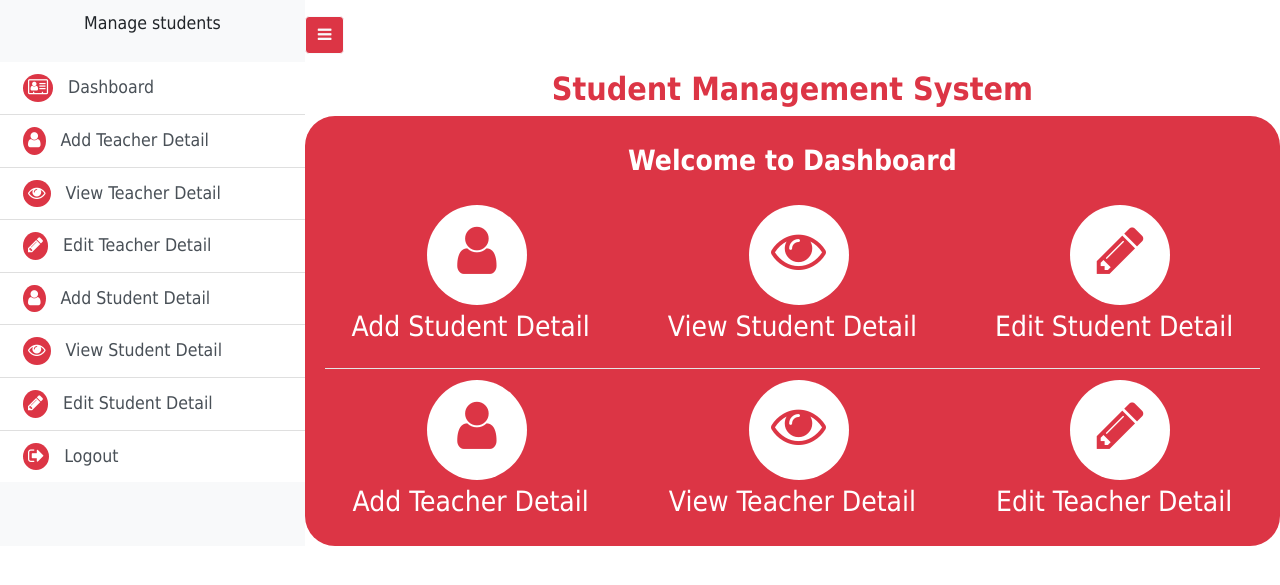
After one commit to Jaydeep-Yadav/Student-Management-System, a PHP site: page /main.php in a window 1280 px wide. The commit adds this page. Shown: the top 585 px of the page. Run offline with PHP 8.4, Linux system fonts and the light colour scheme.

Commit message:
Dashboard and Sidebar Design

```diff
--- /dev/null
+++ b/main.php
@@ -0,0 +1,151 @@
+<!DOCTYPE html>
+<html lang="en">
+
+<head>
+    <meta charset="UTF-8">
+    <meta http-equiv="X-UA-Compatible" content="IE=edge">
+    <meta name="viewport" content="width=device-width, initial-scale=1.0">
+    <title>Student Management System</title>
+
+    <link rel="stylesheet" href="https://cdn.jsdelivr.net/npm/bootstrap@4.6.1/dist/css/bootstrap.min.css">
+    <script src="https://cdn.jsdelivr.net/npm/jquery@3.6.0/dist/jquery.slim.min.js"></script>
+    <script src="https://cdn.jsdelivr.net/npm/popper.js@1.16.1/dist/umd/popper.min.js"></script>
+    <script src="https://cdn.jsdelivr.net/npm/bootstrap@4.6.1/dist/js/bootstrap.bundle.min.js"></script>
+
+    <meta name="viewport" content="width=device-width, initial-scale=1">
+    <link rel="stylesheet" href="https://cdnjs.cloudflare.com/ajax/libs/font-awesome/4.7.0/css/font-awesome.min.css">
+
+    <link rel="stylesheet" href="sidebar.css">
+
+    <!-- //!Button Logic -->
+    <script>
+        jQuery(document).ready(function($) {
+            $('#toggler').click(function(event) {
+                event.preventDefault();
+                $('#wrap').toggleClass('toggled');
+
+            });
+        });
+    </script>
+</head>
+
+<body>
+    <div class="d-flex" id="wrap">
+        <div class="sidebar bg-light border-light">
+
+            <div class="sidebar-heading">
+                <p class="text-center">Manage students</p>
+            </div>
+
+            <ul class="list-group list-group-flush">
+
+                <a href="" class="list-group-item list-group-item-action">
+                    <i class="fa fa-vcard-o"></i>Dashboard
+                </a>
+
+                <a href="add-teacher.php" class="list-group-item list-group-item-action">
+                    <i class="fa fa-user"></i>Add Teacher Detail
+                </a>
+
+                <a href="view-teacher.php" class="list-group-item list-group-item-action">
+                    <i class="fa fa-eye"></i>View Teacher Detail
+                </a>
+
+                <a href="edit-teacher.php" class="list-group-item list-group-item-action">
+                    <i class="fa fa-pencil"></i>Edit Teacher Detail
+                </a>
+
+                <a href="add-student.php" class="list-group-item list-group-item-action">
+                    <i class="fa fa-user"></i>Add Student Detail
+                </a>
+
+                <a href="view-student.php" class="list-group-item list-group-item-action">
+                    <i class="fa fa-eye"></i>View Student Detail
+                </a>
+
+                <a href="edit-student.php" class="list-group-item list-group-item-action">
+                    <i class="fa fa-pencil"></i>Edit Student Detail
+                </a>
+
+                <a href="" class="list-group-item list-group-item-action">
+                    <i class="fa fa-sign-out"></i>Logout
+                </a>
+
+            </ul>
+        </div>
+
+        <div class="main-body">
+
+            <button class="btn btn-outline-light bg-danger mt-3" id="toggler">
+                <i class="fa fa-bars"></i>
+            </button>
+
+            <section id="main-form">
+                <h2 class="text-center text-danger pt-3 font-weight-bold">Student Management System</h2>
+
+                <div class="container bg-danger" id="formsetting">
+
+                    <h3 class="text-center text-white pb-4 pt-2 font-weight-bold">
+                        Welcome to Dashboard
+                    </h3>
+
+                    <div class="row">
+
+                        <div class="col-md-4 col-sm-4 col-12 m-auto icon">
+                            <a href="add-student.php" class="text-white text-center">
+                                <i class="fa fa-user"></i>
+                                <h3>Add Student Detail</h3>
+                            </a>
+                        </div>
+
+                        <div class="col-md-4 col-sm-4 col-12 m-auto icon">
+                            <a href="view-student.php" class="text-white text-center">
+                                <i class="fa fa-eye"></i>
+                                <h3>View Student Detail</h3>
+                            </a>
+                        </div>
+
+                        <div class="col-md-4 col-sm-4 col-12 m-auto icon">
+                            <a href="edit-student.php" class="text-white text-center">
+                                <i class="fa fa-pencil"></i>
+                                <h3>Edit Student Detail</h3>
+                            </a>
+                        </div>
+
+                    </div>
+
+                    <hr>
+
+                    <div class="row">
+
+                        <div class="col-md-4 col-sm-4 col-12 m-auto icon">
+                            <a href="add-teacher.php" class="text-white text-center">
+                                <i class="fa fa-user"></i>
+                                <h3>Add Teacher Detail</h3>
+                            </a>
+                        </div>
+
+                        <div class="col-md-4 col-sm-4 col-12 m-auto icon">
+                            <a href="view-teacher.php" class="text-white text-center">
+                                <i class="fa fa-eye"></i>
+                                <h3>View Teacher Detail</h3>
+                            </a>
+                        </div>
+
+                        <div class="col-md-4 col-sm-4 col-12 m-auto icon">
+                            <a href="edit-teacher.php" class="text-white text-center">
+                                <i class="fa fa-pencil"></i>
+                                <h3>Edit Teacher Detail</h3>
+                            </a>
+                        </div>
+
+                    </div>
+
+                </div>
+        </div>
+        </section>
+    </div>
+    </div>
+</body>
+
+</html>
--- /dev/null
+++ b/sidebar.css
@@ -0,0 +1,78 @@
+* {
+  margin: 0;
+  padding: 0;
+  box-sizing: border-box;
+  font-family: tahoma;
+}
+
+.main-body {
+  width: 100%;
+  min-width: 0;
+}
+
+.sidebar {
+  width: 25rem;
+  font-size: 1.1rem;
+  transition: all 0.5s ease;
+}
+
+.sidebar a:hover {
+  padding-left: 5px;
+  transition: all 0.5s ease;
+  background-color: #dc3545;
+  color: white;
+  text-decoration: none;
+}
+
+.sidebar-heading {
+  padding-top: 10px;
+  padding-bottom: 10px;
+}
+
+.sidebar i {
+  background-color: #dc3545;
+  border-radius: 80%;
+  color: white;
+  padding: 5px;
+  margin-right: 15px;
+  margin-left: 3px;
+}
+
+@media (min-width: 300px) {
+  #wrap.toggled .sidebar {
+    margin-left: -25rem;
+  }
+}
+
+.icon a{
+  text-decoration: none;
+}
+
+.icon i{
+  width: 100px;
+  height: 100px;
+  background: white;
+  font-size: 55px;
+  color: #dc3545;
+  border-radius: 50%;
+
+  padding-top: 18px;
+  position: relative;
+  left: 35%;
+  bottom: 5px;
+}
+
+.icon i:hover{
+  font-size: 65px;
+  background: #dc3545;
+  color: white;
+}
+
+#formsetting{
+  border-radius: 30px;
+  padding: 20px;
+}
+
+hr{
+  background: white !important;
+}
```
Also changed, not shown: index.php (+31 -6 lines), script.js (+8 -6 lines), style.css (+4 -4 lines).
